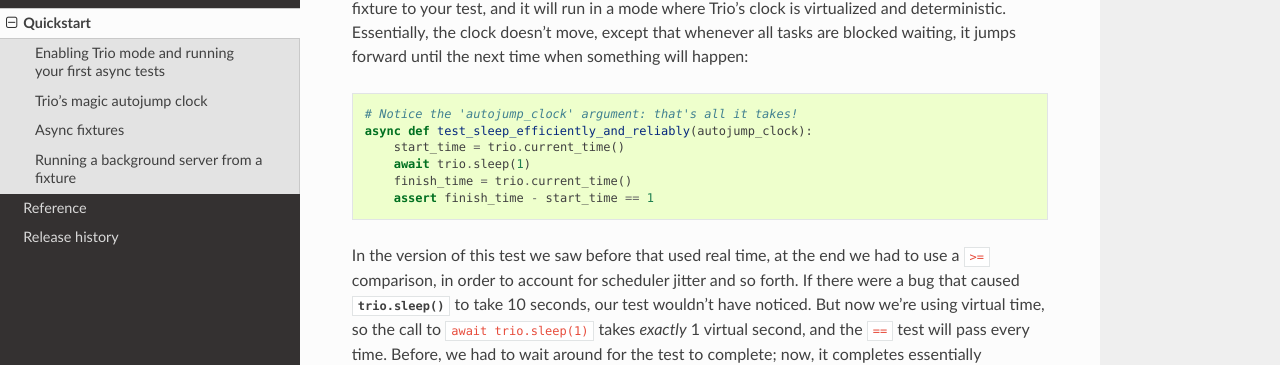
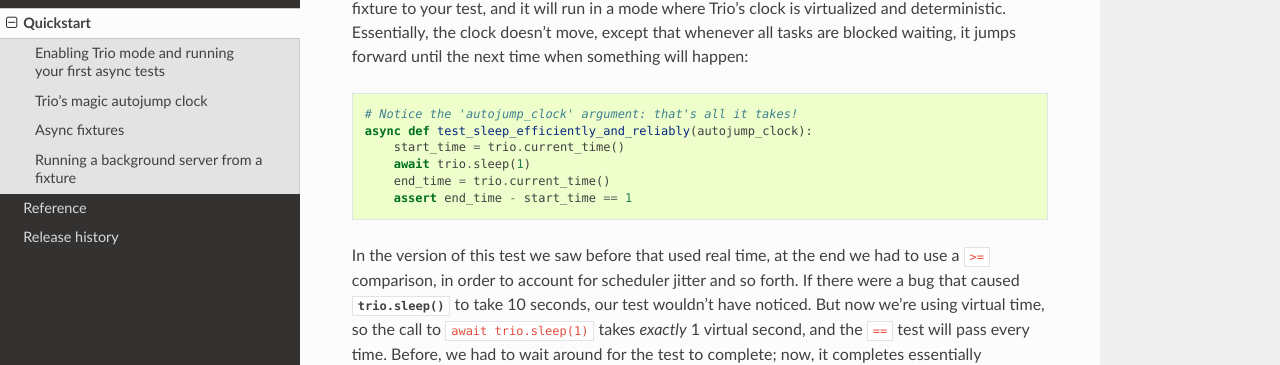
Before and after one commit to python-trio/pytest-trio, a Sphinx documentation site: the page built from docs/source/quickstart.rst, in a window 1280 px wide and 900 px high, scrolled down 2254 px. Shown: the part 86-451 px from the top of the window. Built offline with Sphinx 7.4.7 and the Read the Docs theme 2.0.0, drawn with Linux system fonts in a browser that asks for light colours; the version number could not be read and is left out.

Commit message:
Switch back to end_time for consistency

```diff
--- a/docs/source/quickstart.rst
+++ b/docs/source/quickstart.rst
@@ -133,8 +133,8 @@
    async def test_sleep_efficiently_and_reliably(autojump_clock):
        start_time = trio.current_time()
        await trio.sleep(1)
-       finish_time = trio.current_time()
-       assert finish_time - start_time == 1
+       end_time = trio.current_time()
+       assert end_time - start_time == 1
 
 In the version of this test we saw before that used real time, at the
 end we had to use a ``>=`` comparison, in order to account for
```
